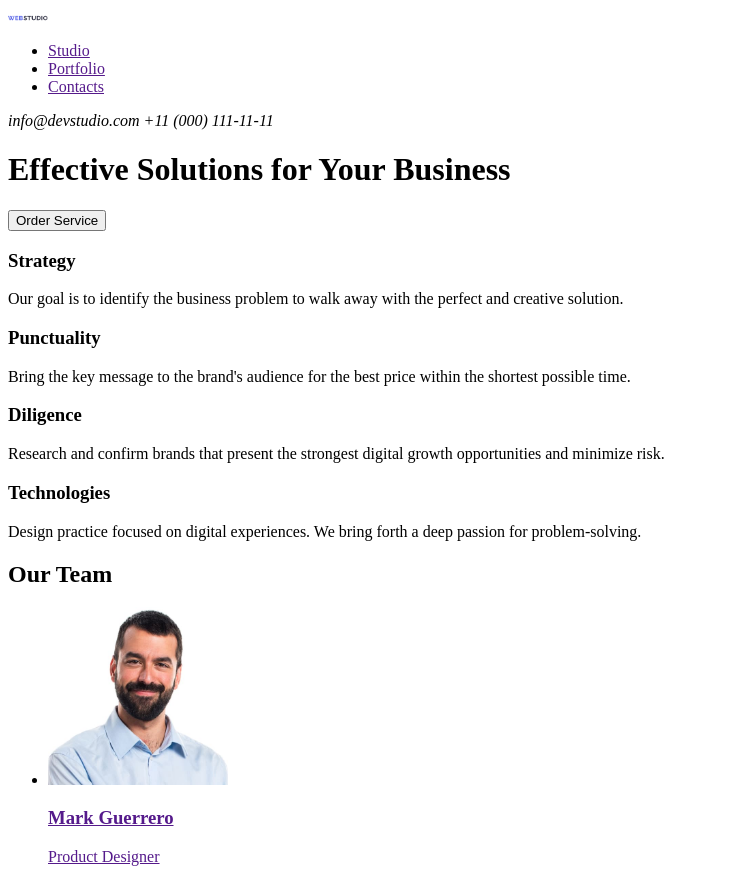
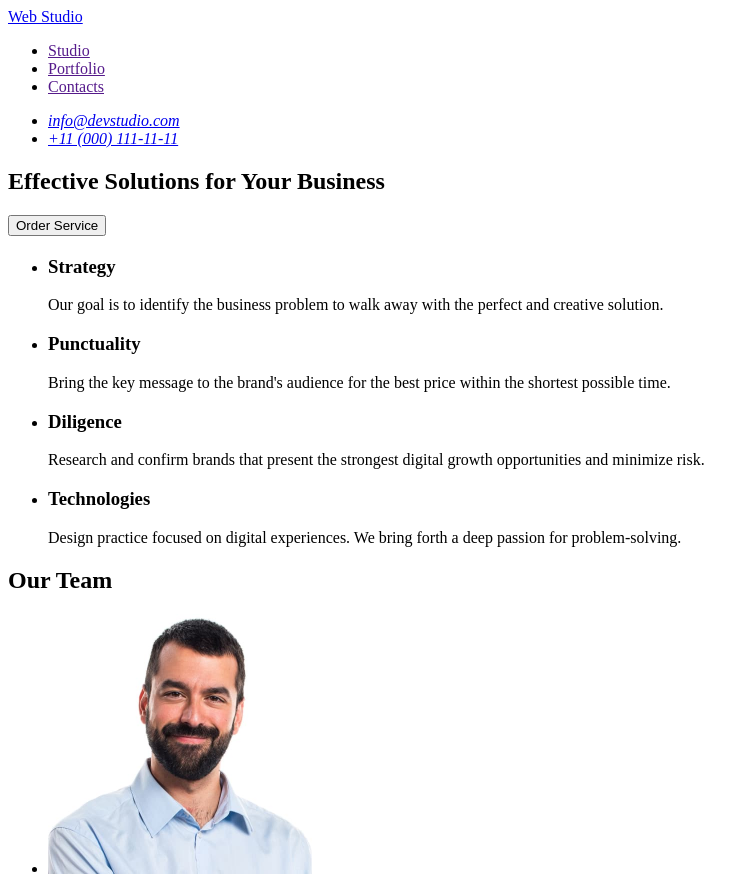
Before and after one commit to NataliyaHr/goit-markup-hw-01, a plain HTML site: page index.html in a window 1280 px wide. Shown: the top 877 px of the page, without its empty margins (0-754 px from the left). Drawn offline with Linux system fonts and the light colour scheme.

Commit message:
add index file

```diff
--- a/index.html
+++ b/index.html
@@ -9,10 +9,9 @@
 
 <body>
     <header>
-        <a href="/images/Logohead.png">
-            <img src="/images/Logohead.png" alt="Web Studio" width="40">
+        <nav>
+            <a href="./index.html"> Web Studio
             </a>
-        <nav>
             <ul>
                 <li><a href="">Studio</a></li>
                 <li><a href="">Portfolio</a></li>
@@ -20,69 +19,80 @@
             </ul>
         </nav>
         <address>
-            info@devstudio.com
-            +11 (000) 111-11-11
+            <ul>
+                <li>
+                    <a href="mailto:info@devstudio.com">info@devstudio.com</a>
+                </li>
+                <li>
+                    <a href="tel:+110001111111">+11 (000) 111-11-11</a>
+                </li>
+            </ul>
         </address>
+
     </header>
     <!-- Content -->
     <main>
+        <section>
             <h1>Effective Solutions for Your Business</h1>
             <button type="button">Order Service</button>
-        <section>
-            <h3>Strategy</h3>
-            <p>Our goal is to identify the business
-                problem to walk away with the perfect and creative solution.</p>
         </section>
         <section>
+            <h2> </h2>
+            <ul>
+                <li>
+                    <h3>Strategy</h3>
+                    <p>Our goal is to identify the business problem to walk away with the perfect and creative solution.
+                    </p>
+                </li>
+                <li>
                     <h3>Punctuality</h3>
-            <p>Bring the key message to the brand's audience for the best price within the shortest possible time.</p>
+                    <p>Bring the key message to the brand's audience for the best price within the shortest possible
+                        time.</p>
+                </li>
+                <li>
+                    <h3>Diligence</h3>
+                    <p>Research and confirm brands that present the strongest digital growth opportunities and minimize
+                        risk.</p>
+                </li>
+                <li>
+                    <h3>Technologies</h3>
+                    <p>Design practice focused on digital experiences. We bring forth a deep passion for
+                        problem-solving.</p>
+                </li>
+            </ul>
         </section>
         <section>
-            <h3>Diligence</h3>
-            <p>Research and confirm brands that present the strongest digital growth opportunities and minimize risk.
-            </p>
-        </section>
-        <section>
-            <h3>Technologies</h3>
-            <p>Design practice focused on digital experiences. We bring forth a deep passion for problem-solving.</p>
-        </section>
-        <!--Our team-->
             <h2>Our Team</h2>
             <ul>
                 <li>
-                <a href="">
-                    <img src="images/imgmark.jpeg" alt="Mark Guerrero" width="180">
+                    <img src="images/imgmark.jpeg" alt="Mark Guerrero" width="264">
                     <h3>Mark Guerrero</h3>
                     <p>Product Designer</p>
-                </a>
                 </li>
                 <li>
-                <a href="">
-                    <img src="images/imgtom.jpeg" alt="Tom Ford" width="180">
+                    <img src="images/imgtom.jpeg" alt="Tom Ford" width="264">
                     <h3>Tom Ford</h3>
                     <p>Frontend Developer</p>
-                </a>
                 </li>
                 <li>
-                <a href="">
-                    <img src="images/imgcamilla.jpeg" alt="Camilla Garcia" width="180">
+                    <img src="images/imgcamilla.jpeg" alt="Camilla Garcia" width="264">
                     <h3>Camilla Garcia</h3>
                     <p>Marketing</p>
-                </a>
                 </li>
                 <li>
-                <a href="">
-                    <img src="images/imgdaniel.jpeg" alt="Daniel Wilson" width="180">
+                    <img src="images/imgdaniel.jpeg" alt="Daniel Wilson" width="264">
                     <h3>Daniel Wilson</h3>
                     <p>Ul Designer</p>
-                </a>
                 </li>
             </ul>
+        </section>
     </main>
     <footer>
-        <a href="/images/Logohead.png">
-            <img src="/images/Logohead.png" alt="Web Studio" width="40">
+        <a href="./index.html"> Web Studio
         </a>
+        <p>Increase the flow of customers and <br> sales for your business with digital marketing <br> & growth
+            solutions.</p>
+        <br>
     </footer>
 </body>
 
```
Also changed, not shown: images/Logohead.png (deleted), 1 other file. Lines whose indentation alone changed are shown as unchanged.
